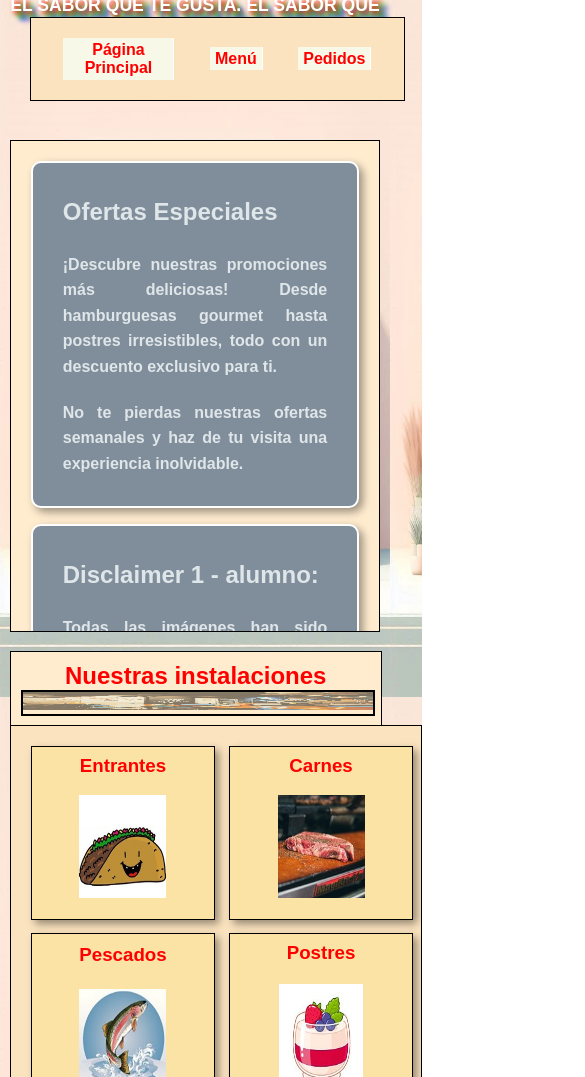
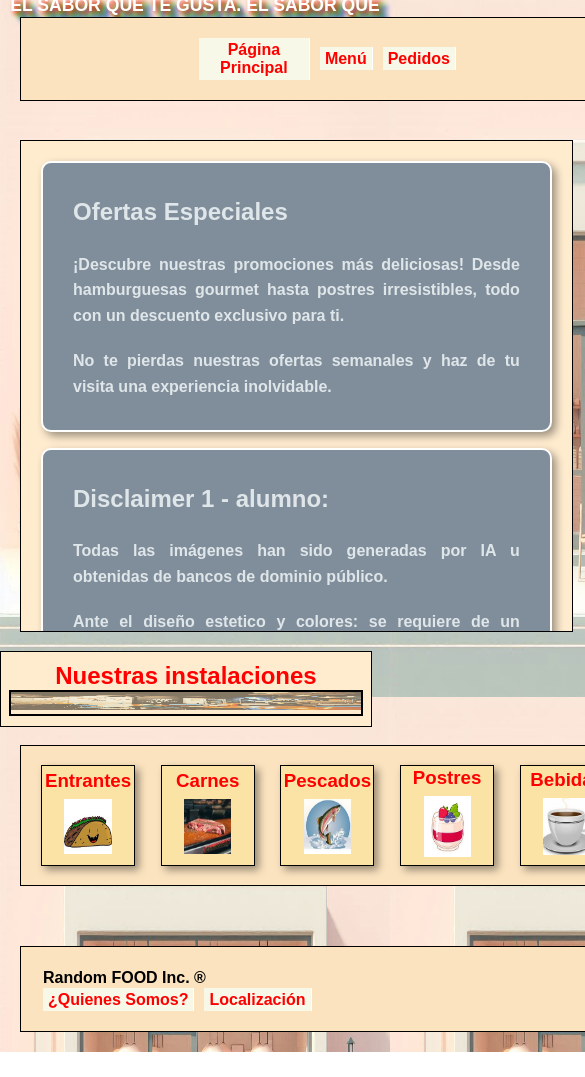
Before and after one commit to glavadoj01/glavadoj01.github.io, a plain HTML site: page index.html in a window 390 px wide. Shown: the part 153-1230 px from the top of the page, 585 px wide, since content can reach past the window. After the commit the page ends 1205 px from the top, so only its background shows below. Drawn offline with Linux system fonts and the light colour scheme; a web font is replaced by a local one.

Commit message:
Final Form Full Screen - WIP Responsive Desing

```diff
--- a/main.css
+++ b/main.css
@@ -1,8 +1,8 @@
 /* General Styles */
 
 * {
-    margin: auto;
-    padding: auto;
+    margin: 0;
+    padding: 0;
 
 	font-family: OpenSans, sans-serif;
     font-weight: 700;
@@ -43,8 +43,10 @@ body {
 
 /* CONTAINER - Todo menos el HEADER>TITLE */
 .container {
-    width: 95%;
-    margin: 5 auto;
+    width: 100%;
+    margin-left: auto;
+    margin-right: auto;
+    max-width: 1200px;
     display: grid;
     grid-template-columns: 2fr 1fr;
     grid-template-rows: auto;
@@ -52,7 +54,7 @@ body {
 }
 .container>.header, .container>.footer {
     grid-column: 1/-1;
-    width: 90%;
+    width: 100%;
     background-color: #fdebd0;
     color: #000;
     padding: 20px;
@@ -71,6 +73,7 @@ body {
     align-self: start;
     background: #ffeccf;
     padding: 20px;
+    margin-left: 20px;
     color: #dfe6e9;
     border: 1px solid #000000;
     display: flex;
@@ -114,9 +117,7 @@ body {
 /* Footer */
 .footer h4, .footer ul {
     text-align: left;
-    align-items: start;
-    justify-content: left;
-    justify-items: left;
+    padding: 2px;
 }
 
 /* RESTO DE PÁGINA/S */
@@ -154,6 +155,10 @@ body {
 }
 .menuhorizontal p:hover {
     cursor:no-drop;
+}
+.header>.menuhorizontal {
+    justify-content: center; /* Centra el menú horizontal */
+    align-items: center; /* Centra verticalmente el menú */
 }
 
 /* Deslizador de immagenes (Lateral) */
@@ -207,7 +212,11 @@ body {
     background: #fbe3bf;
     color: #f00;
 	padding: 5px;
-	display: grid;
+    margin: 20px;
+	display: flex;
+    flex-direction: row;
+    align-items: center;
+    justify-content: space-between;
 	gap: 1.6em;
 	grid-template-columns: repeat(5,1fr);
 }
@@ -215,7 +224,7 @@ body {
 	background: #fbe3a5;
     max-height: 170px;
     height: 100%;
-    max-width: 180px;
+    max-width: 140px;
     width: 100%;
     display: flex;
 	flex-direction: column;
@@ -224,7 +233,6 @@ body {
     transition: all 0.5s ease;
 	border: 1px solid black;
 	box-shadow: 4px 4px 8px rgba(0, 0, 0, 0.4);
-    padding: 5px;
 }
 /* Enlaces e Imágenes dentro de related-post */
 .menus-inferior>.related-post a {
@@ -233,7 +241,7 @@ body {
     display: flex;
     flex-direction: column;
     align-items: center;
-    justify-content: center;
+    justify-content: center;;
 }
 .menus-inferior>.related-post a>img {
     height: 80%;
```
Also changed, not shown: Captura de pantalla 2025-04-08 172343.png (added).
